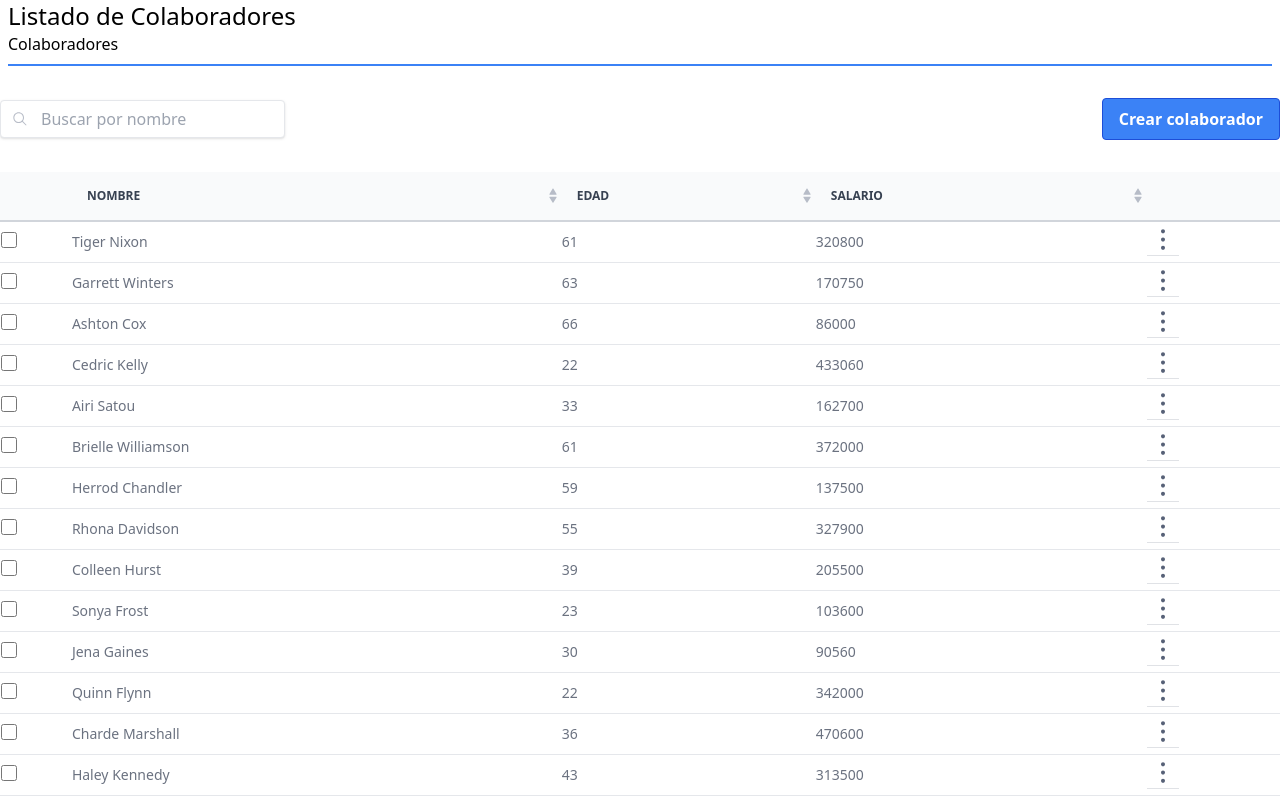
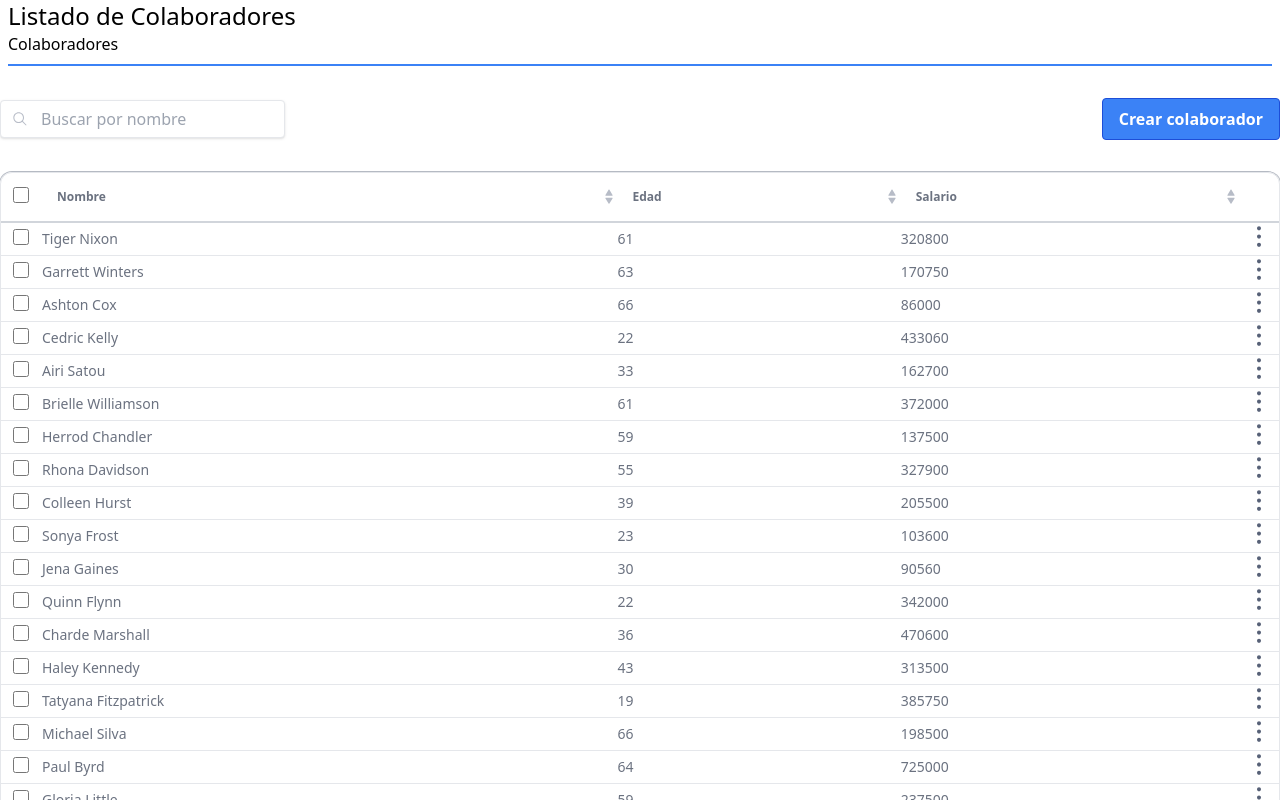
Before and after one commit to dianazavalaA/Empleados, a Vue app: page / in a window 1280 px wide. Shown: the top 800 px of the page. Built offline with nearby package versions, Linux system fonts and the light colour scheme.

Commit message:
Agregando dots y configurando tabla

```diff
--- a/src/App.vue
+++ b/src/App.vue
@@ -21,10 +21,13 @@
                         @click="showModal">Crear colaborador</button>
                 </div>
 
+                <div class="border ring-1 ring-opacity-75 ring-gray-400 rounded-xl overflow-hidden">
                     <table class="w-full text-sm text-left rtl:text-right text-gray-500 dark:text-gray-400 table-auto">
-                    <thead class="text-xs text-gray-700 uppercase bg-gray-50 dark:bg-gray-700 dark:text-gray-400">
+                        <thead class="text-xs text-gray-700o dark:bg-gray-700 dark:text-gray-400">
                             <tr class="border-b-2 border-gray-300 pb-2 mb-2 max-width">
-                            <th scope="col p-4"></th>
+                                <th class="px-2 w-10 text-center" scope="col"><input id="checkbox" type="checkbox"
+                                        class="w-4 h-4 text-blue-600 bg-gray-100 border-gray-300 rounded focus:ring-blue-500 dark:focus:ring-blue-600 dark:ring-offset-gray-800 dark:focus:ring-offset-gray-800 focus:ring-2 dark:bg-gray-700 dark:border-gray-600">
+                                </th>
                                 <th scope="col" class="bg-no-repeat bg-right p-4"
                                     style="background-image: url('/assets/filter.svg')"><span>Nombre</span>
                                 </th>
@@ -36,23 +39,27 @@
                                     style="background-image: url('/assets/filter.svg')" @click="order('employee_salary')">
                                     <span>Salario</span>
                                 </th>
-                            <th scope="col p-4"></th>
+                                <th class="px-2 w-10 text-center" scope="col p-4"></th>
                             </tr>
                         </thead>
                         <tbody>
                             <tr class="bg-white border-b dark:bg-gray-800 dark:border-gray-700 hover:bg-gray-50 dark:hover:bg-gray-600"
                                 v-for="employee in orderBy">
-                            <td> <input id="checkbox" type="checkbox"
-                                    class="w-4 h-4 text-blue-600 bg-gray-100 border-gray-300 rounded focus:ring-blue-500 dark:focus:ring-blue-600 dark:ring-offset-gray-800 dark:focus:ring-offset-gray-800 focus:ring-2 dark:bg-gray-700 dark:border-gray-600">
+                                <td class="px-2 w-10 text-center"> <input id="checkbox" type="checkbox"
+                                        class="w-4 h-4 text-blue-600 bg-gray-100 border-gray-300 rounded focus:ring-blue-500 dark:focus:ring-blue-600 dark:ring-offset-gray-800 dark:focus:ring-offset-gray-800 focus:ring-2 dark:bg-gray-700 dark:border-gray-600 pl-2">
                                     <label for="checkbox" class="sr-only">checkbox</label>
                                 </td>
                                 <td>{{ employee.employee_name }}</td>
                                 <td>{{ employee.employee_age }}</td>
                                 <td>{{ employee.employee_salary }}</td>
-                            <td><button><img src="/assets/dots.svg" alt="dots" /></button></td>
+                                <td class="px-2 w-10 text-center"><button><img src="/assets/dots.svg" alt="dots" /></button>
+                                </td>
                             </tr>
                         </tbody>
                     </table>
+                </div>
+
+
             </div>
         </div>
         <Modal :is-show="isShow">
```
Also changed, not shown: public/assets/dots.svg. Lines whose indentation alone changed are shown as unchanged.
